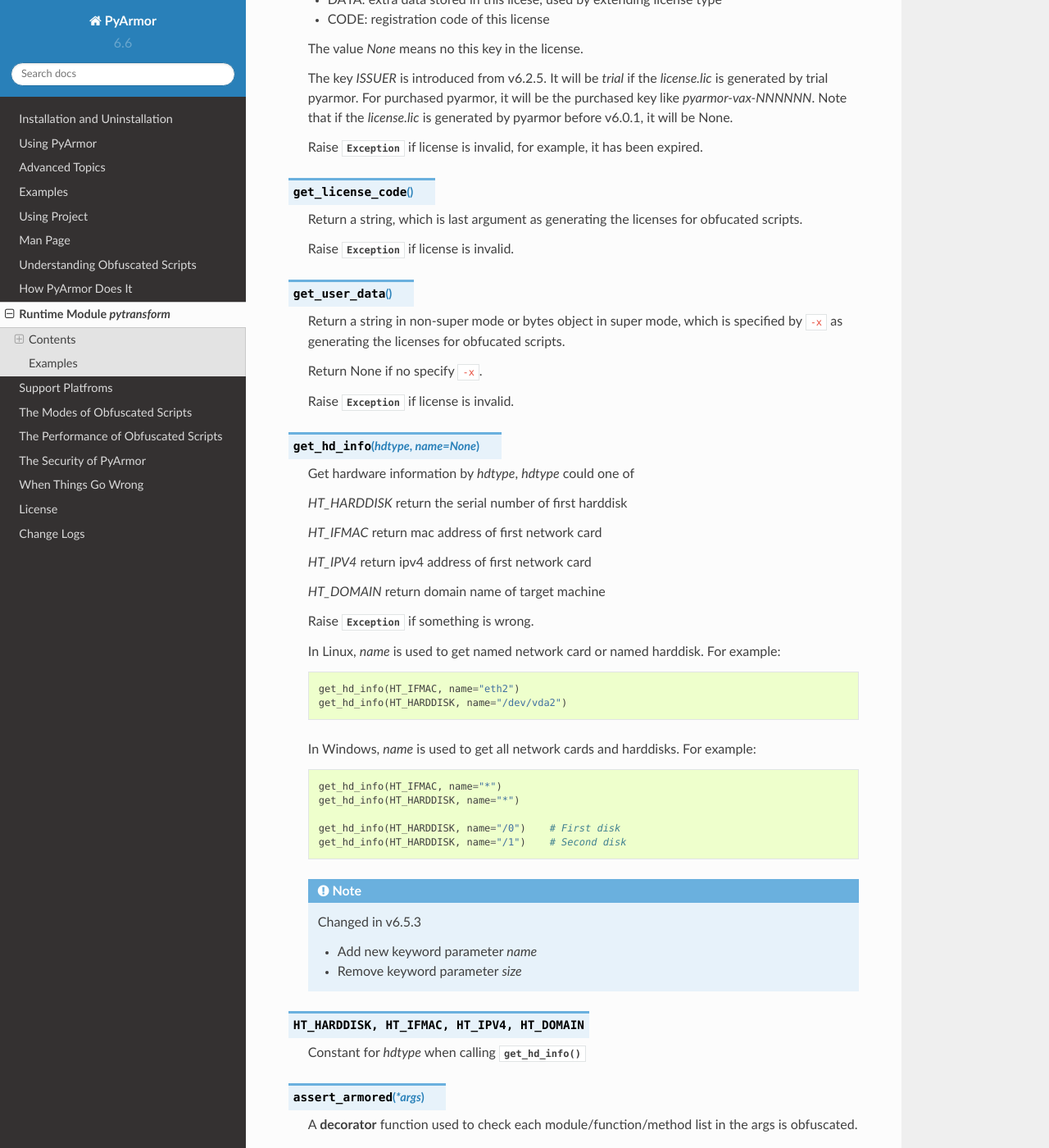
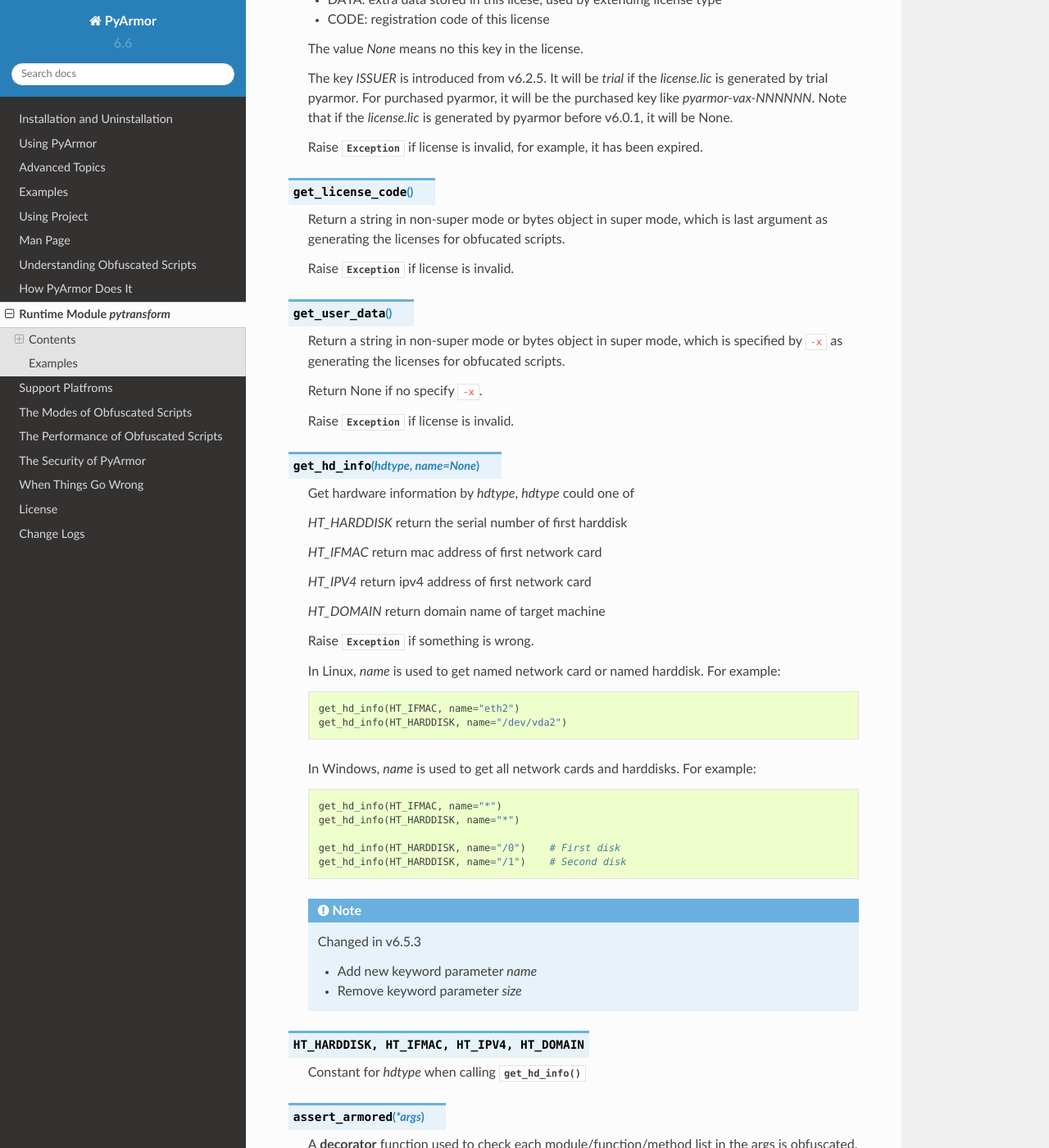
Before and after one commit to dashingsoft/pyarmor, a Sphinx documentation site: the page built from docs/pytransform.rst, in a window 1280 px wide and 1400 px high, scrolled down 1072 px. Shown: the whole window at 82% size. Built offline with Sphinx 7.4.7 and the Read the Docs theme 2.0.0, drawn with Linux system fonts in a browser that asks for light colours.

Commit message:
Refine doc

```diff
--- a/docs/pytransform.rst
+++ b/docs/pytransform.rst
@@ -63,8 +63,8 @@
 
 .. function:: get_license_code()
 
-   Return a string, which is last argument as generating the licenses
-   for obfucated scripts.
+   Return a string in non-super mode or bytes object in super mode, which is
+   last argument as generating the licenses for obfucated scripts.
 
    Raise :exc:`Exception` if license is invalid.
 
```
Also changed, not shown: other parts of docs/pytransform.rst (+4 -0 lines).
